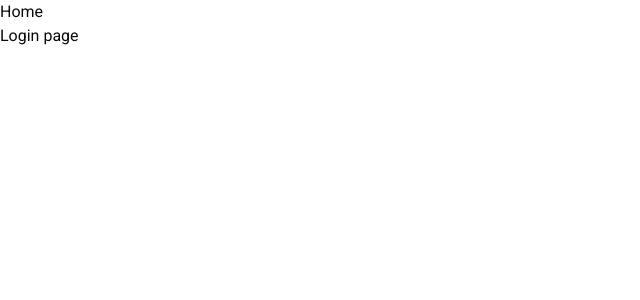
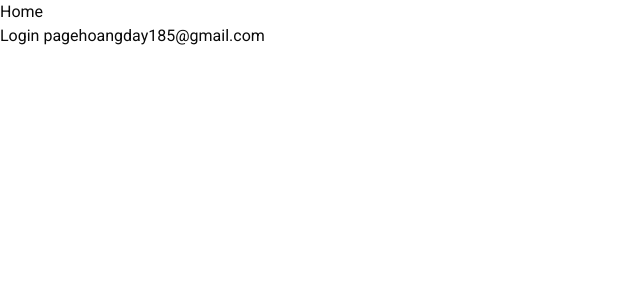
Before and after one commit to hoangday185/nextjs-base, a Next.js app: page /login in a window 1280 px wide. Shown: the top 300 px of the page, without its empty margins (0-640 px from the left). Built offline with nearby package versions, Linux system fonts and the light colour scheme.

Commit message:
feat: ssr and csr

```diff
--- a/src/app/(auth)/login/page.tsx
+++ b/src/app/(auth)/login/page.tsx
@@ -1,5 +1,14 @@
-const loginPage = () => {
-	return <div>Login page</div>;
+"use client";
+import { useState } from "react";
+
+const LoginPage = () => {
+	const [email] = useState<string>("hoangday185@gmail.com");
+	return (
+		<div>
+			Login page
+			{email}
+		</div>
+	);
 };
 
-export default loginPage;
+export default LoginPage;
```
